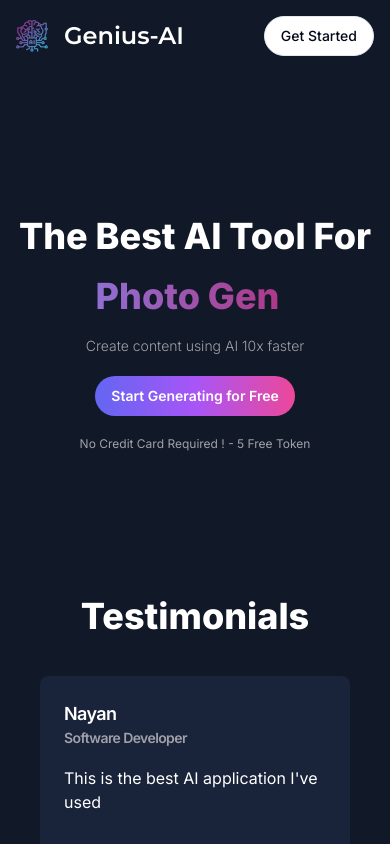
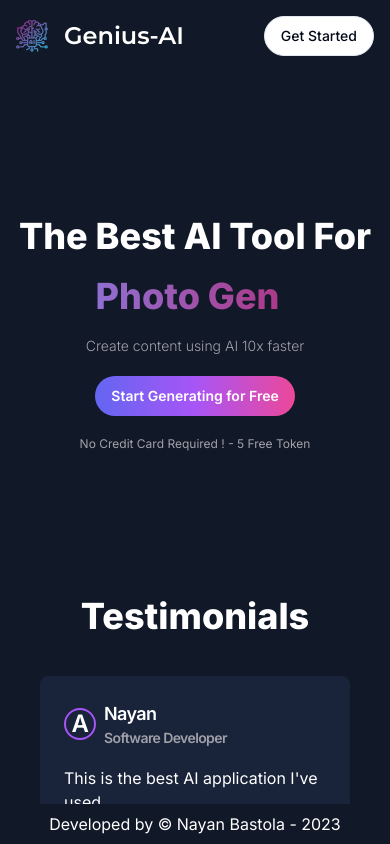
Before and after one commit to GM-Frost/Genius-AI-SaaS, a Next.js app: page / in a window 390 px wide. Built offline with nearby package versions, Linux system fonts and the light colour scheme; no server answers.

Commit message:
Change PacakgeJSOn

```diff
--- a/app/(landing)/page.tsx
+++ b/app/(landing)/page.tsx
@@ -1,6 +1,7 @@
 import LandingContent from "@/components/LandingContent";
 import LandingHero from "@/components/LandingHero";
 import LandingNavbar from "@/components/LandingNavbar";
+import Footer from "@/components/footer";
 
 const LandingPage = () => {
   return (
@@ -8,6 +9,7 @@ const LandingPage = () => {
       <LandingNavbar />
       <LandingHero />
       <LandingContent />
+      <Footer />
     </div>
   );
 };
--- a/components/LandingContent.tsx
+++ b/components/LandingContent.tsx
@@ -1,5 +1,6 @@
 import React from "react";
 import { Card, CardContent, CardHeader, CardTitle } from "./ui/card";
+import { Avatar, AvatarFallback } from "./ui/avatar";
 
 const testimonials = [
   {
@@ -35,6 +36,11 @@ const LandingContent = () => {
           >
             <CardHeader>
               <CardTitle className="flex items-center gap-x-2">
+                <Avatar className="h-8 w-8 border-2 border-purple-500">
+                  <AvatarFallback className=" bg-transparent">
+                    {item.avatar}
+                  </AvatarFallback>
+                </Avatar>
                 <div>
                   <p className="text-lg">{item.name}</p>
                   <p className="text-zinc-400 text-sm">{item.title}</p>
--- a/components/footer.tsx
+++ b/components/footer.tsx
@@ -1,9 +1,14 @@
 const Footer = () => {
   const currentYear = new Date().getFullYear();
   return (
-    <div className="w-full h-10 flex z-10  md:flex-col fixed  bg-gray-900   flex-col bottom-0 text-center items-center justify-center  text-white ">
-      Developed by © Nayan Bastola - {currentYear}
-    </div>
+    // <div className="w-full h-10 flex z-10  md:flex-col fixed  bg-gray-900   flex-col bottom-0 text-center i text-white ">
+    //   Developed by © Nayan Bastola - {currentYear}
+    // </div>
+    <footer className="w-full flex z-10 fixed  bottom-0 h-10 bg-gray-900 text-center items-center justify-center  text-white py-4">
+      <div className="container mx-auto text-center">
+        <p> Developed by © Nayan Bastola - {currentYear}</p>
+      </div>
+    </footer>
   );
 };
 
--- a/package.json
+++ b/package.json
@@ -6,6 +6,7 @@
     "dev": "next dev",
     "build": "next build",
     "start": "next start",
+    "postinstall": "prisma generate",
     "lint": "next lint"
   },
   "dependencies": {
```
